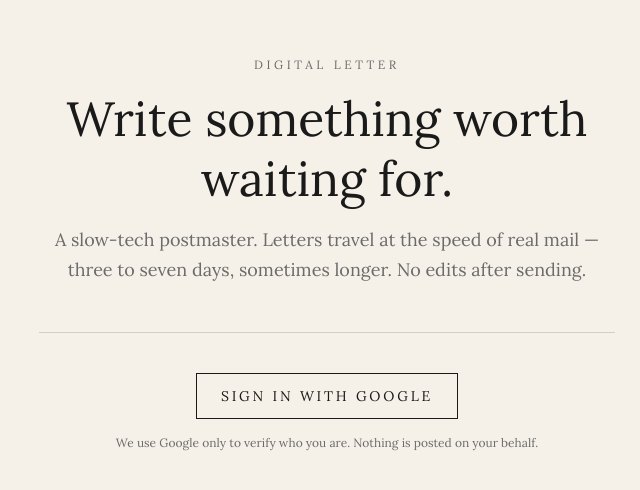
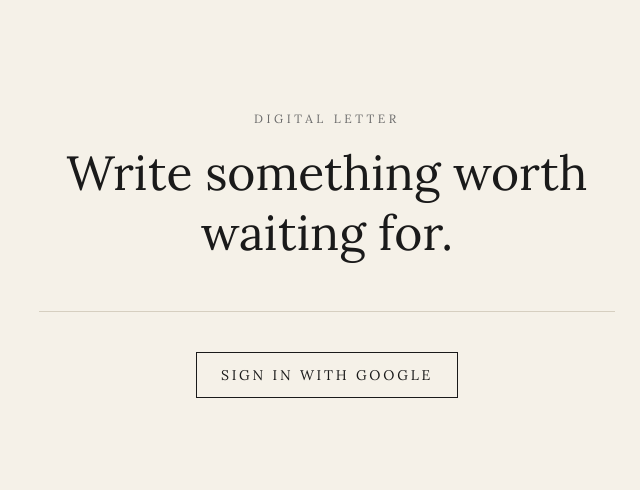
Before and after one commit to patasalada/Digital-Letter, a Next.js app: page / in a window 1280 px wide. Shown: the part 146-636 px from the top of the page, without its empty margins (313-953 px from the left). Built offline with nearby package versions, Linux system fonts and the light colour scheme; no server answers.

Commit message:
Simplify landing page

```diff
--- a/src/app/page.tsx
+++ b/src/app/page.tsx
@@ -28,10 +28,6 @@ export default async function Home({
           <h1 className="text-4xl md:text-5xl leading-tight">
             Write something worth waiting for.
           </h1>
-          <p className="text-muted text-lg leading-relaxed">
-            A slow-tech postmaster. Letters travel at the speed of real mail —
-            three to seven days, sometimes longer. No edits after sending.
-          </p>
         </header>
 
         <div className="border-t border-rule pt-10 space-y-4">
@@ -43,10 +39,6 @@ export default async function Home({
               Sign in with Google
             </button>
           </form>
-          <p className="text-xs text-muted">
-            We use Google only to verify who you are. Nothing is posted on your
-            behalf.
-          </p>
           {error && (
             <p className="text-xs text-red-700 pt-2">
               Sign-in failed. Please try again.
```
